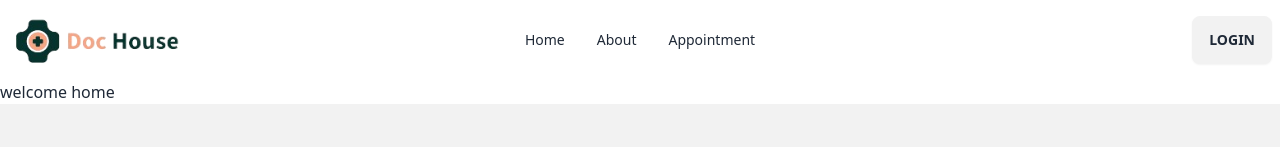
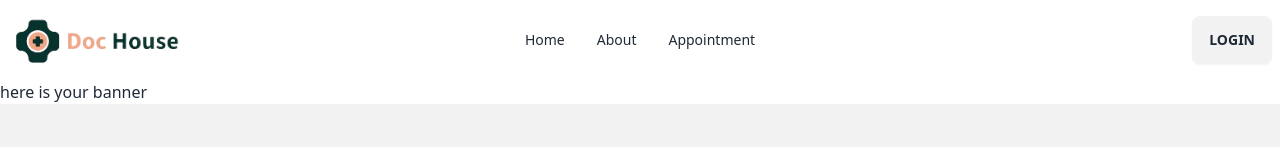
Before and after one commit to tawhid3482/Doc-Hourse, a React (Vite) app: page / in a window 1280 px wide. Shown: the top 147 px of the page. Built offline with nearby package versions, Linux system fonts and the light colour scheme.

Commit message:
home banner

```diff
--- a/src/Home/Banner/Banner.jsx
+++ b/src/Home/Banner/Banner.jsx
@@ -2,7 +2,7 @@
 const Banner = () => {
     return (
         <div>
-
+            here is your banner
         </div>
     );
 };
--- a/src/Home/Home.jsx
+++ b/src/Home/Home.jsx
@@ -1,8 +1,9 @@
+import Banner from "./Banner/Banner";
 
 const Home = () => {
     return (
         <div>
-            welcome home
+            <Banner></Banner>
         </div>
     );
 };
```
